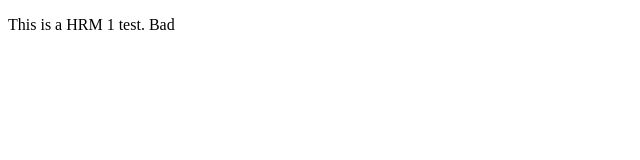
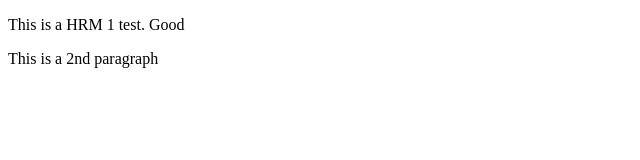
Before and after one commit to ps-ahri/HRM-test, a plain HTML site: page index.html in a window 1280 px wide. Shown: the whole page, without its empty margins (0-640 px from the left). Drawn offline with Linux system fonts and the light colour scheme.

Commit message:
Added paragraph

```diff
--- a/index.html
+++ b/index.html
@@ -6,6 +6,7 @@
 </head>
 
 <body>
-<p>This is a HRM 1 test. Bad</p>
+<p>This is a HRM 1 test. Good</p>
+<p>This is a 2nd paragraph</p>
 </body>
 </html>
```
